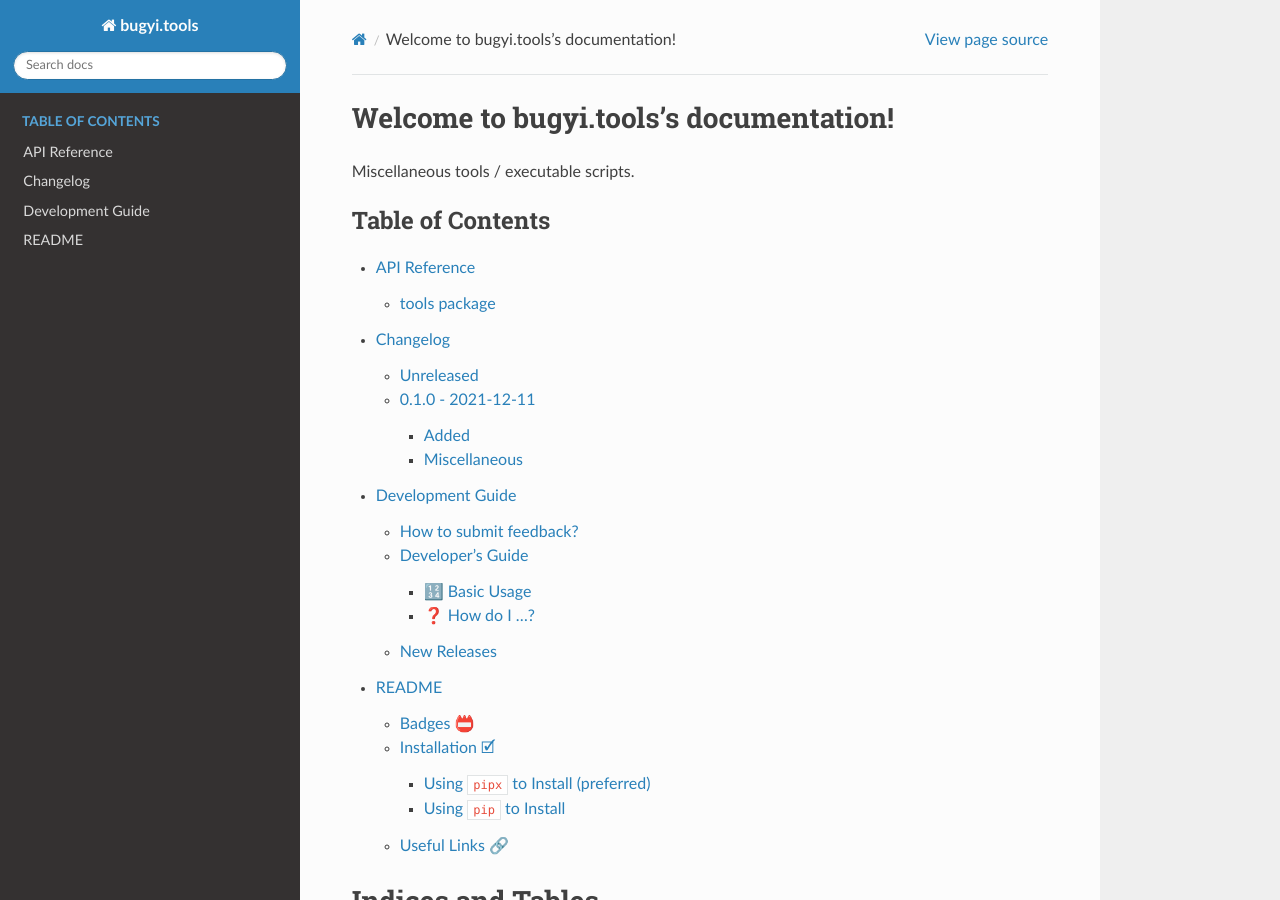
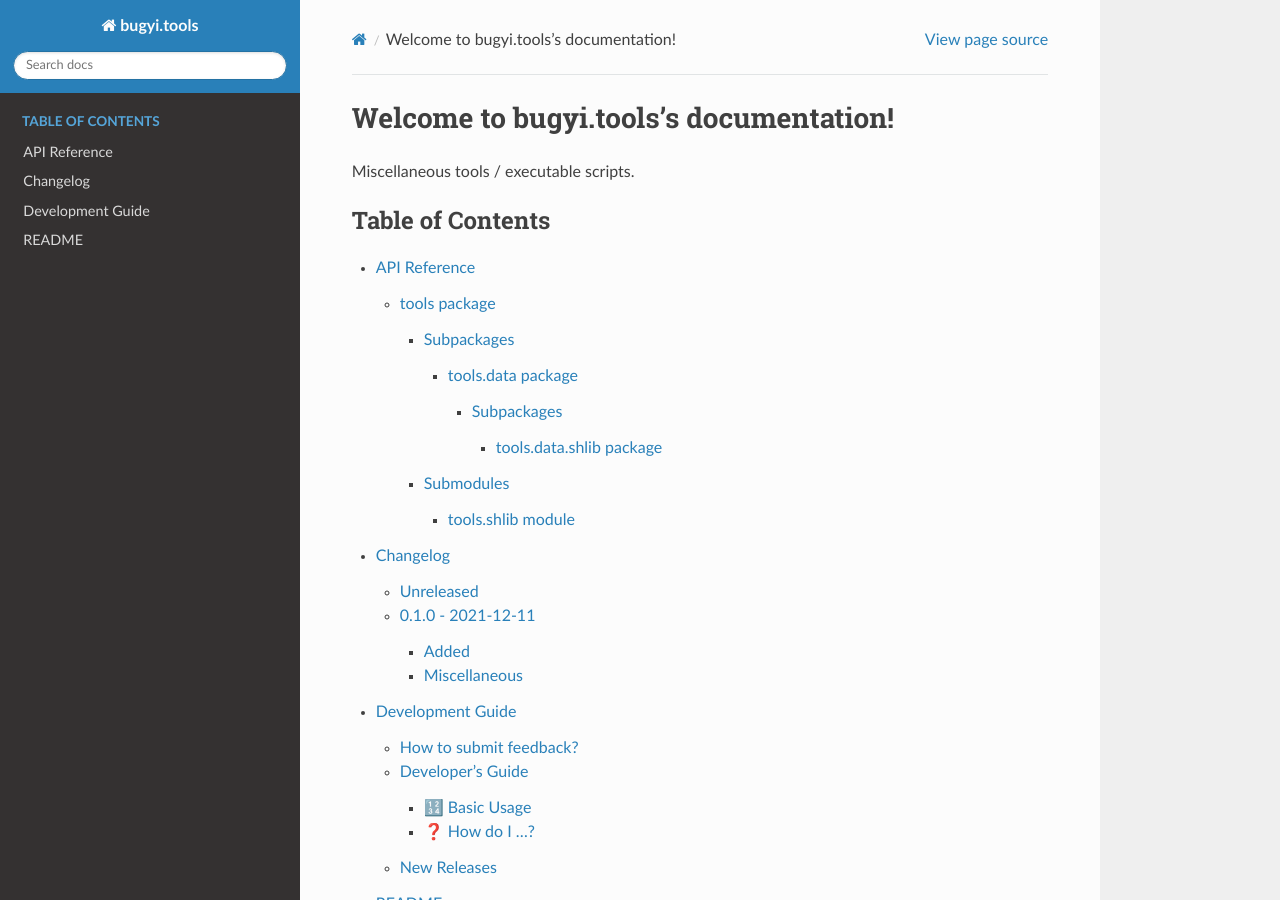
Before and after one commit to bbugyi200/python-tools, a Sphinx documentation site: the page built from docs/source/index.rst, in a window 1280 px wide and 900 px high. Built offline with Sphinx 7.4.7 and the Read the Docs theme 2.0.0, drawn with Linux system fonts in a browser that asks for light colours.

```diff
--- /dev/null
+++ b/docs/source/tools.data.rst
@@ -0,0 +1,15 @@
+tools.data package
+==================
+
+.. automodule:: tools.data
+   :members:
+   :undoc-members:
+   :show-inheritance:
+
+Subpackages
+-----------
+
+.. toctree::
+   :maxdepth: 4
+
+   tools.data.shlib
--- /dev/null
+++ b/docs/source/tools.data.shlib.rst
@@ -0,0 +1,7 @@
+tools.data.shlib package
+========================
+
+.. automodule:: tools.data.shlib
+   :members:
+   :undoc-members:
+   :show-inheritance:
--- a/docs/source/tools.rst
+++ b/docs/source/tools.rst
@@ -5,3 +5,19 @@ tools package
    :members:
    :undoc-members:
    :show-inheritance:
+
+Subpackages
+-----------
+
+.. toctree::
+   :maxdepth: 4
+
+   tools.data
+
+Submodules
+----------
+
+.. toctree::
+   :maxdepth: 4
+
+   tools.shlib
--- /dev/null
+++ b/docs/source/tools.shlib.rst
@@ -0,0 +1,7 @@
+tools.shlib module
+==================
+
+.. automodule:: tools.shlib
+   :members:
+   :undoc-members:
+   :show-inheritance:
```
